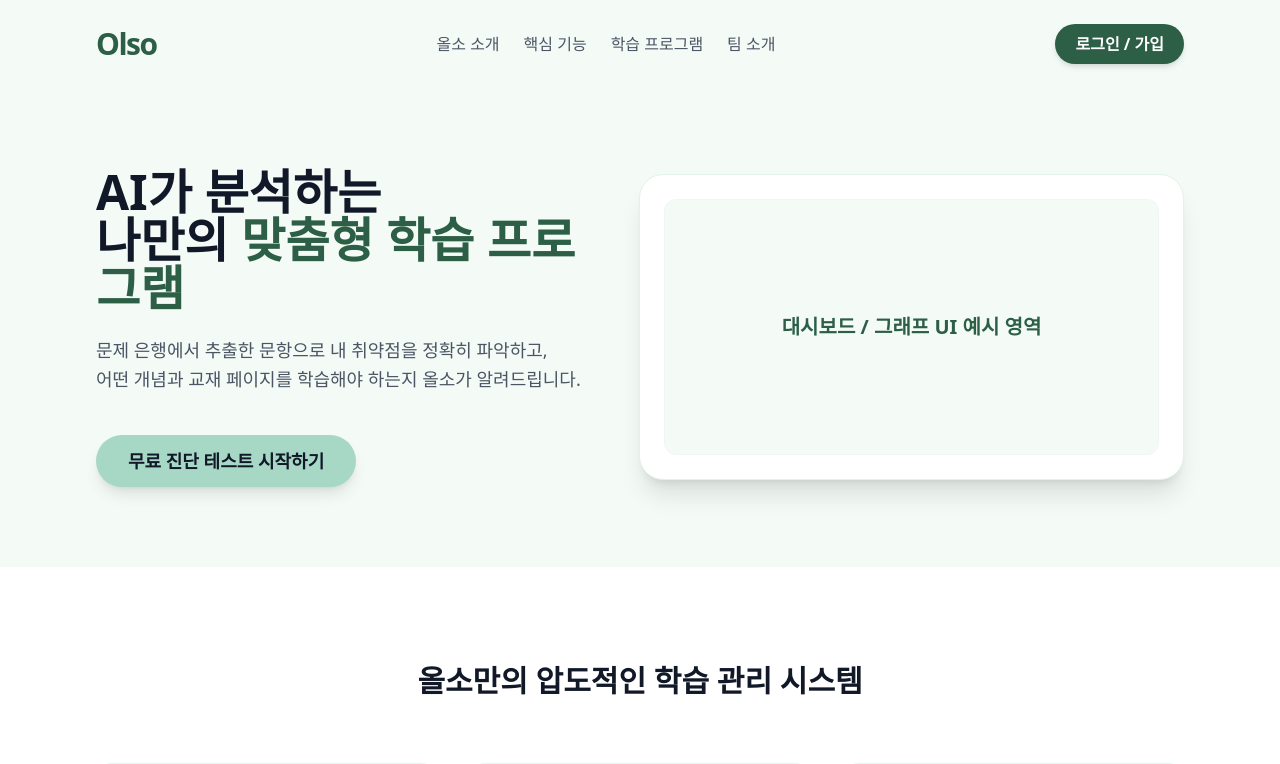
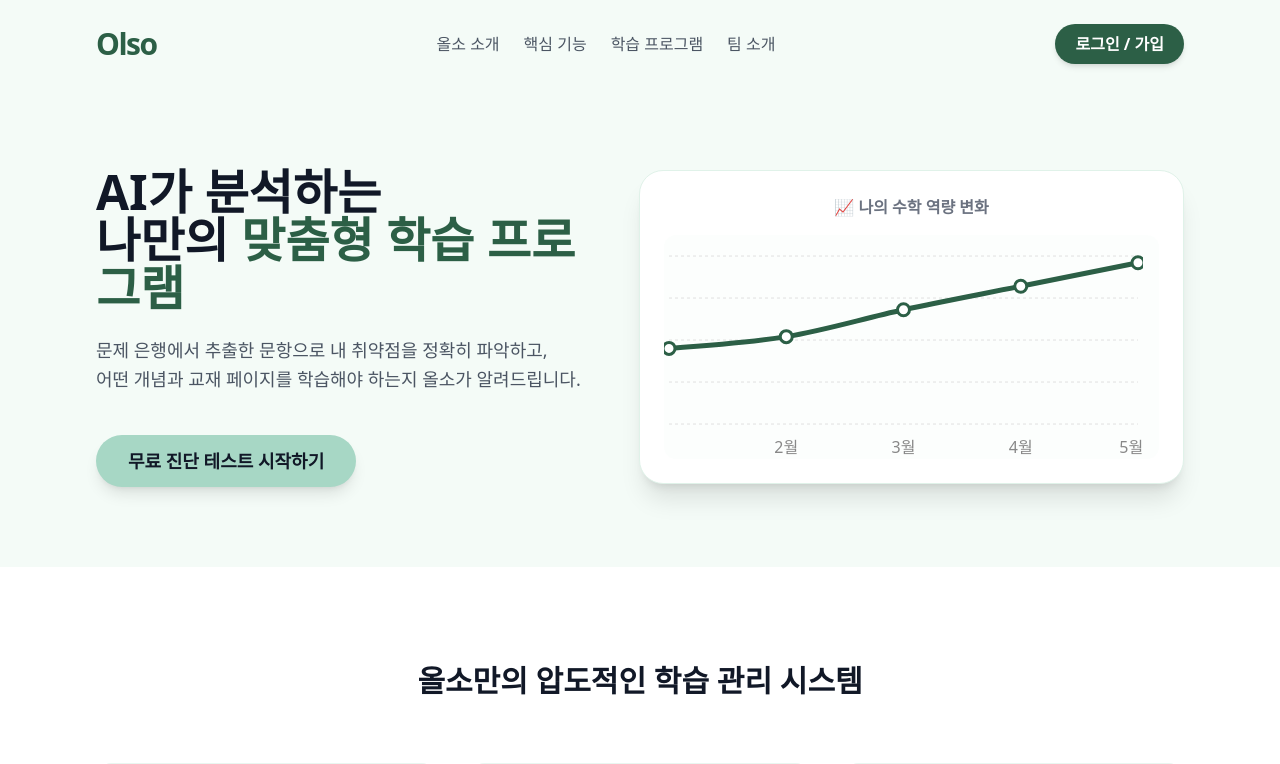
Before and after one commit to dalma91/olso-kr, a Next.js app: page / in a window 1280 px wide. Shown: the top 764 px of the page. Built offline with nearby package versions, Linux system fonts and the light colour scheme.

Commit message:
Feat: Add animated Recharts graph and link to class.olso.kr

```diff
--- a/app/page.tsx
+++ b/app/page.tsx
@@ -1,6 +1,23 @@
-import React from 'react';
+"use client";
+
+import React, { useEffect, useState } from 'react';
+import { LineChart, Line, ResponsiveContainer, XAxis, Tooltip, CartesianGrid } from 'recharts';
 
 export default function Home() {
+  const [mounted, setMounted] = useState(false);
+
+  useEffect(() => {
+    setMounted(true);
+  }, []);
+
+  const chartData = [
+    { month: '1월', score: 45 },
+    { month: '2월', score: 52 },
+    { month: '3월', score: 68 },
+    { month: '4월', score: 82 },
+    { month: '5월', score: 96 },
+  ];
+
   return (
     <main className="min-h-screen bg-pastel-greenLight text-gray-800 font-sans">
       {/* Header */}
@@ -28,14 +45,36 @@ export default function Home() {
             어떤 개념과 교재 페이지를 학습해야 하는지 올소가 알려드립니다.
           </p>
           <div className="pt-4">
-            <button className="bg-pastel-greenDark text-gray-900 px-8 py-3 rounded-full font-bold text-lg shadow-lg hover:shadow-xl hover:-translate-y-1 transition-all">
+            <a href="https://class.olso.kr" className="inline-block bg-pastel-greenDark text-gray-900 px-8 py-3 rounded-full font-bold text-lg shadow-lg hover:shadow-xl hover:-translate-y-1 transition-all">
               무료 진단 테스트 시작하기
-            </button>
+            </a>
           </div>
         </div>
         <div className="flex-1 bg-white p-6 rounded-3xl shadow-xl border border-pastel-green relative">
-          <div className="w-full h-64 bg-pastel-greenLight rounded-xl flex items-center justify-center border border-gray-100">
-            <span className="text-pastel-text font-bold text-xl">대시보드 / 그래프 UI 예시 영역</span>
+          <h3 className="text-center text-gray-500 font-semibold mb-4">📈 나의 수학 역량 변화</h3>
+          <div className="w-full h-56 bg-pastel-greenLight/30 rounded-xl flex items-center justify-center pt-4 pr-4">
+            {mounted && (
+              <ResponsiveContainer width="100%" height="100%">
+                <LineChart data={chartData}>
+                  <CartesianGrid strokeDasharray="3 3" vertical={false} stroke="#e0e0e0" />
+                  <XAxis dataKey="month" axisLine={false} tickLine={false} tick={{ fill: '#888' }} dy={10} />
+                  <Tooltip
+                    contentStyle={{ borderRadius: '10px', border: 'none', boxShadow: '0 4px 6px -1px rgb(0 0 0 / 0.1)' }}
+                    itemStyle={{ color: '#2c5f46', fontWeight: 'bold' }}
+                  />
+                  <Line
+                    type="monotone"
+                    dataKey="score"
+                    stroke="#2c5f46"
+                    strokeWidth={5}
+                    dot={{ r: 6, fill: '#fff', stroke: '#2c5f46', strokeWidth: 3 }}
+                    activeDot={{ r: 8 }}
+                    animationDuration={2500}
+                    animationEasing="ease-out"
+                  />
+                </LineChart>
+              </ResponsiveContainer>
+            )}
           </div>
         </div>
       </section>
```
